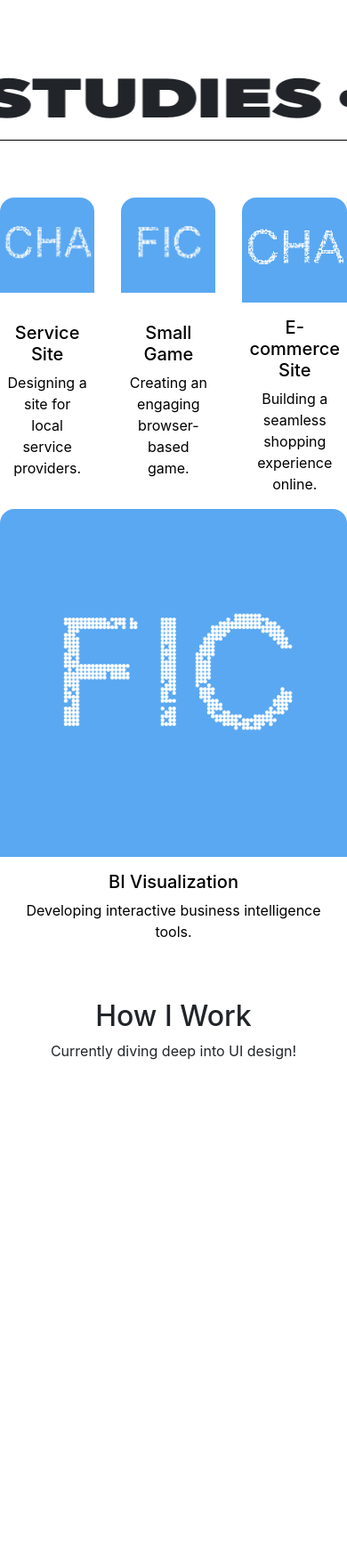
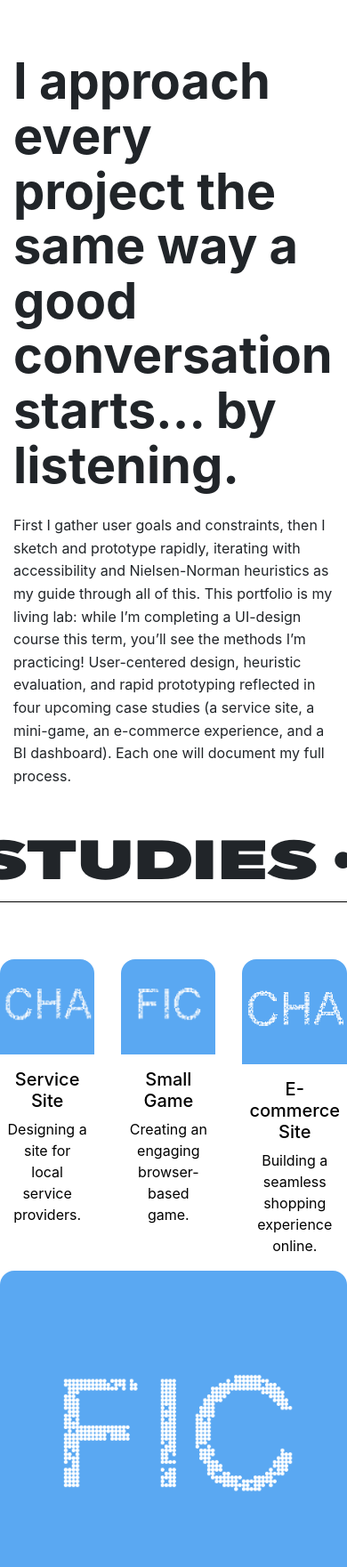
Before and after one commit to cnehm006/portfolio, a plain HTML site: page index.html in a window 390 px wide. Shown: the part 1832-3593 px from the top of the page at 89% size. Before the commit the page ends 3041 px from the top, so only its background shows below. Drawn offline with nearby package versions, Linux system fonts and the light colour scheme.

Commit message:
optimized everything

```diff
--- a/index.html
+++ b/index.html
@@ -4,15 +4,20 @@
   <meta charset="UTF-8">
   <meta name="viewport" content="width=device-width, initial-scale=1">
   <title>Portfolio – Chafic Nehme</title>
+
+  <!-- Bootstrap CSS v4 -->
   <link
     rel="stylesheet"
     href="https://cdn.jsdelivr.net/npm/bootstrap@4.0.0/dist/css/bootstrap.min.css"
     integrity="sha384-Gn5384xqQ1aoWXA+058RXPxPg6fy4IWvTNh0E263XmFcJlSAwiGgFAW/dAiS6JXm"
     crossorigin="anonymous"
   >
+
+  <!-- Your custom CSS -->
   <link rel="stylesheet" href="styles.css">
 </head>
 <body>
+  <!-- NAVBAR -->
   <nav id="navbar" class="navbar navbar-expand-lg navbar-light bg-transparent fixed-top">
     <div class="container">
       <button
@@ -37,6 +42,7 @@
     </div>
   </nav>
 
+  <!-- HERO SECTION -->
   <section id="hero" class="position-relative d-flex align-items-center">
     <div class="container text-center">
       <h1 class="display-1 hero-name">Chafic Nehme</h1>
@@ -53,6 +59,7 @@
     </div>
   </section>
 
+  <!-- ABOUT SECTION -->
   <section id="about" class="section fade-in">
     <div class="container about-text">
       <p>I am a 2nd year</p>
@@ -62,6 +69,28 @@
     </div>
   </section>
 
+  <!-- HOW I WORK SECTION -->
+  <section id="work" class="section fade-in">
+    <div class="container">
+      <div class="row">
+        <!-- Left label (only on md+ screens) -->
+        <div class="col-2 d-none d-md-flex align-items-start justify-content-end">
+          <span class="work-label">(HOW I WORK)</span>
+        </div>
+        <!-- Right content -->
+        <div class="col-12 col-md-10">
+          <h2 class="work-title">
+            I approach every project the same way a good conversation starts… by listening.
+          </h2>
+          <p class="work-text">
+            First I gather user goals and constraints, then I sketch and prototype rapidly, iterating with accessibility and Nielsen-Norman heuristics as my guide through all of this. This portfolio is my living lab: while I’m completing a UI-design course this term, you’ll see the methods I’m practicing! User-centered design, heuristic evaluation, and rapid prototyping reflected in four upcoming case studies (a service site, a mini-game, an e-commerce experience, and a BI dashboard). Each one will document my full process.
+          </p>
+        </div>
+      </div>
+    </div>
+  </section>
+
+  <!-- CASE STUDIES SECTION -->
   <section id="cases" class="section fade-in">
     <div class="container-fluid px-0 position-relative">
       <div class="running-line-wrapper">
@@ -69,58 +98,70 @@
           <span>CASE STUDIES • </span>
         </div>
       </div>
+
       <div class="container-fluid px-0">
         <div class="row row-cols-1 row-cols-md-2 g-4 mt-4 mb-5">
+          <!-- Service Site (arrow cursor) -->
           <div class="col d-flex">
-            <div class="card case-card w-100 border-0">
+            <a href="service.html" class="case-link w-100">
+              <div class="card case-card border-0">
                 <img src="imgs/CHA.jpeg" class="card-img-top" alt="Service Site">
                 <div class="card-body text-center">
                   <h5 class="card-title">Service Site</h5>
                   <p class="card-text">Designing a site for local service providers.</p>
                 </div>
               </div>
+            </a>
           </div>
+          <!-- Small Game (comingsoon cursor) -->
           <div class="col d-flex">
-            <div class="card case-card w-100 border-0">
+            <a href="game.html" class="case-link w-100 comingsoon">
+              <div class="card case-card border-0">
                 <img src="imgs/FIC.jpeg" class="card-img-top" alt="Small Game">
                 <div class="card-body text-center">
                   <h5 class="card-title">Small Game</h5>
                   <p class="card-text">Creating an engaging browser-based game.</p>
                 </div>
               </div>
+            </a>
           </div>
+          <!-- E-commerce Site (comingsoon cursor) -->
           <div class="col d-flex">
-            <div class="card case-card w-100 border-0">
+            <a href="shop.html" class="case-link w-100 comingsoon">
+              <div class="card case-card border-0">
                 <img src="imgs/CHA.jpeg" class="card-img-top" alt="E-commerce Site">
                 <div class="card-body text-center">
                   <h5 class="card-title">E-commerce Site</h5>
                   <p class="card-text">Building a seamless shopping experience online.</p>
                 </div>
               </div>
+            </a>
           </div>
+          <!-- BI Visualization (comingsoon cursor) -->
           <div class="col d-flex">
-            <div class="card case-card w-100 border-0">
+            <a href="analytics.html" class="case-link w-100 comingsoon">
+              <div class="card case-card border-0">
                 <img src="imgs/FIC.jpeg" class="card-img-top" alt="BI Visualization">
                 <div class="card-body text-center">
                   <h5 class="card-title">BI Visualization</h5>
                   <p class="card-text">Developing interactive business intelligence tools.</p>
                 </div>
               </div>
+            </a>
           </div>
         </div>
       </div>
     </div>
   </section>
 
-  <section id="work" class="section fade-in">
-    <div class="container text-center">
-      <h2 class="section-title">How I Work</h2>
-      <p class="section-text">Currently diving deep into UI design!</p>
-    </div>
-  </section>
+  <!-- jQuery + Bootstrap JS v4 -->
+  <script src="https://code.jquery.com/jquery-3.2.1.slim.min.js" crossorigin="anonymous"></script>
+  <script
+    src="https://cdn.jsdelivr.net/npm/bootstrap@4.0.0/dist/js/bootstrap.bundle.min.js"
+    crossorigin="anonymous"
+  ></script>
 
-  <script src="https://code.jquery.com/jquery-3.2.1.slim.min.js" crossorigin="anonymous"></script>
-  <script src="https://cdn.jsdelivr.net/npm/bootstrap@4.0.0/dist/js/bootstrap.bundle.min.js" crossorigin="anonymous"></script>
+  <!-- Your custom JS -->
   <script src="script.js"></script>
 </body>
 </html>
--- a/styles.css
+++ b/styles.css
@@ -7,6 +7,7 @@ html {
   --navbar-height: 56px;
 }
 
+/* ── HERO & NAVBAR ── */
 #hero {
   position: relative;
   margin-top: calc(-1 * var(--navbar-height));
@@ -64,6 +65,7 @@ html {
   color: #000;
 }
 
+/* ── CURSOR-TRAIL IMAGES ── */
 #image-trail {
   position: absolute;
   inset: 0;
@@ -102,6 +104,7 @@ html {
 .trail-img:nth-child(7) { z-index: 7; }
 .trail-img:nth-child(8) { z-index: 8; }
 
+/* ── ABOUT SECTION ── */
 .about-text {
   font-size: clamp(4rem, 10vw, 6.5rem);
   line-height: 1.1;
@@ -125,6 +128,7 @@ html {
   margin-left: 5%;
 }
 
+/* ── FADE-IN UTILITY ── */
 .fade-in {
   opacity: 0;
   transform: translateY(20px);
@@ -136,6 +140,32 @@ html {
   transform: none;
 }
 
+/* ── HOW I WORK SECTION ── */
+.work-label {
+  font-size: 1rem;
+  font-weight: 600;
+  letter-spacing: 0.05em;
+  color: #212529;
+}
+
+.work-title {
+  font-size: clamp(3.5rem, 8vw, 6rem);
+  font-weight: 700;
+  line-height: 1.1;
+  margin-top: 0;
+  margin-bottom: 1.5rem;
+  color: #212529;
+}
+
+.work-text {
+  font-size: clamp(1rem, 2vw, 1.25rem);
+  line-height: 1.6;
+  color: #212529;
+  margin-top: 0;
+  margin-bottom: 2rem;
+}
+
+/* ── RUNNING MARQUEE ── */
 @font-face {
   font-family: 'NCLNeovibes';
   src: url('fonts/NCLNeovibes.woff') format('woff');
@@ -175,6 +205,7 @@ html {
   }
 }
 
+/* ── CASE STUDY CARDS ── */
 .case-card {
   display: flex;
   flex-direction: column;
@@ -185,7 +216,7 @@ html {
 }
 
 .case-card:hover {
-  border-radius: 3rem;
+  border-radius: 2rem;
 }
 
 .case-card .card-img-top {
@@ -193,7 +224,7 @@ html {
   height: auto;
   object-fit: cover;
   flex: 0 0 auto;
-  transition: transform 0.4s ease;
+  transition: none;
 }
 
 .case-card .card-body {
@@ -216,3 +247,18 @@ html {
   color: #000;
   margin: 0;
 }
+
+/* Remove default link underline */
+.case-link {
+  text-decoration: none;
+}
+
+/* arrow.png on hover (centered @16 16) */
+.case-link:hover {
+  cursor: url('imgs/arrow.png') 16 16, auto;
+}
+
+/* comingsoon.png on hover (centered @16 16) */
+.case-link.comingsoon:hover {
+  cursor: url('imgs/comingsoon.png') 16 16, auto;
+}
```
Also changed, not shown: analytics.html (added), game.html (added), imgs/arrow.png (added), imgs/comingsoon.png (added), service.html (added), shop.html (added). Lines whose indentation alone changed are shown as unchanged.
